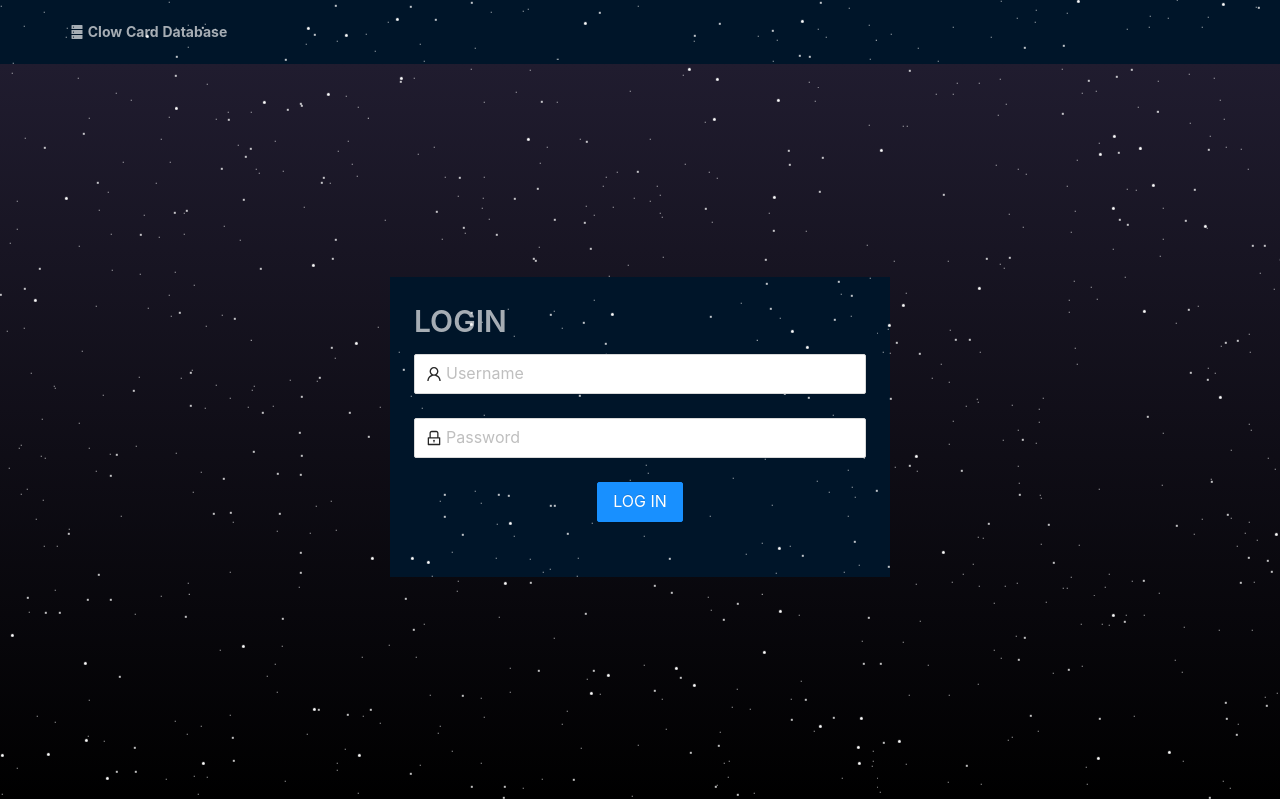
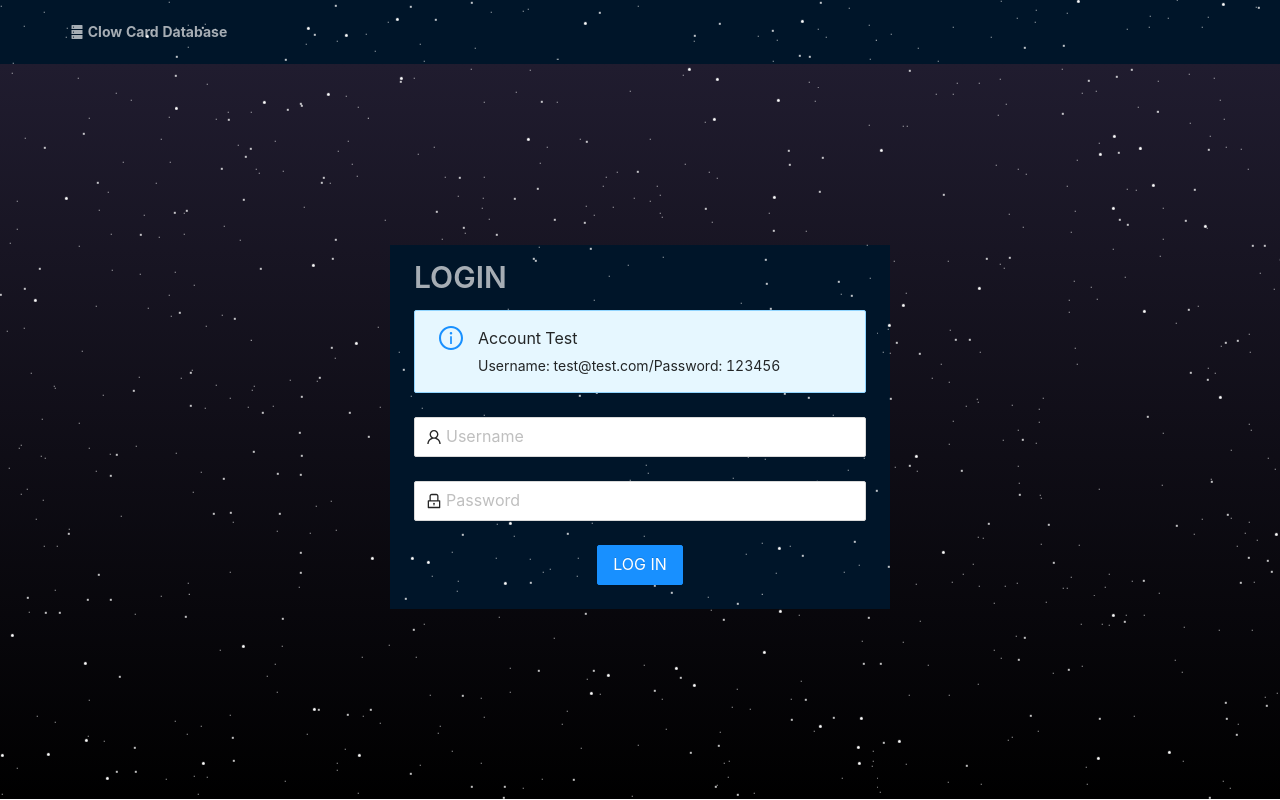
Before and after one commit to lucvuro/sakura-react, a React (Create React App) app: page /login in a window 1280 px wide. Built offline with nearby package versions, Linux system fonts and the light colour scheme; no server answers.

Commit message:
add account test

```diff
--- a/src/pages/Login/Login.scss
+++ b/src/pages/Login/Login.scss
@@ -6,9 +6,10 @@
 }
 .login-container{
     gap: 12px;
-    padding: 24px;
+    padding: 0 24px;
+    padding-top: 12px;
     width: 500px;
-    height: 300px;
+    height: auto;
     background-color: #001529;
     display: flex;
     flex-direction: column;
--- a/src/pages/Login/components/LoginForm/LoginForm.tsx
+++ b/src/pages/Login/components/LoginForm/LoginForm.tsx
@@ -1,28 +1,36 @@
 import { LockOutlined, UserOutlined } from "@ant-design/icons";
-import { Button, Form, Input } from "antd";
+import { Alert, Button, Form, Input } from "antd";
 import React from "react";
 import useLoginForm from "./hooks/useLoginForm";
-import './LoginForm.scss'
+import "./LoginForm.scss";
 
 const LoginForm = () => {
-  const {onLogin, loading} = useLoginForm()
+  const { onLogin, loading } = useLoginForm();
 
   return (
+    <>
+    <Alert
+      message="Account Test"
+      description="Username: test@test.com/Password: 123456"
+      type="info"
+      showIcon
+      style={{marginBottom: "24px"}}
+    />
       <Form name="login-form" className="login-form" onFinish={onLogin}>
         <Form.Item
           name="email"
           rules={[{ required: true, message: "Please input your Username!" }]}
-        wrapperCol={{span: 24}}
+          wrapperCol={{ span: 24 }}
         >
           <Input
             prefix={<UserOutlined className="site-form-item-icon" />}
             placeholder="Username"
             size="large"
-          disabled = {loading}
+            disabled={loading}
           />
         </Form.Item>
         <Form.Item
-        wrapperCol={{span: 24}}
+          wrapperCol={{ span: 24 }}
           name="password"
           rules={[{ required: true, message: "Please input your Password!" }]}
         >
@@ -34,12 +42,19 @@ const LoginForm = () => {
             disabled={loading}
           />
         </Form.Item>
-      <Form.Item className="button-field" wrapperCol={{span: 24}}>
-        <Button loading={loading} type="primary" size="large" htmlType="submit" className="login-form-button">
+        <Form.Item className="button-field" wrapperCol={{ span: 24 }}>
+          <Button
+            loading={loading}
+            type="primary"
+            size="large"
+            htmlType="submit"
+            className="login-form-button"
+          >
             LOG IN
           </Button>
         </Form.Item>
       </Form>
+    </>
   );
 };
 
```
Also changed, not shown: 1 other file (tests, documents, lock files or other folders). Lines whose indentation alone changed are shown as unchanged.
